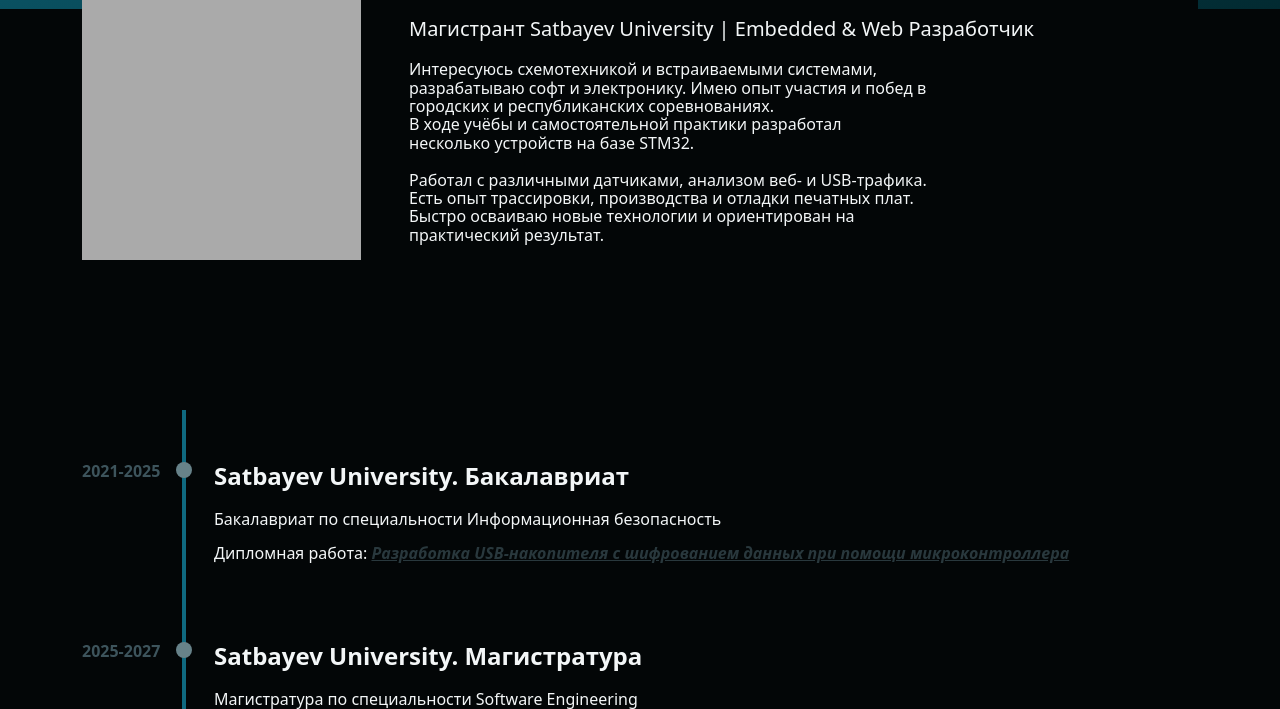
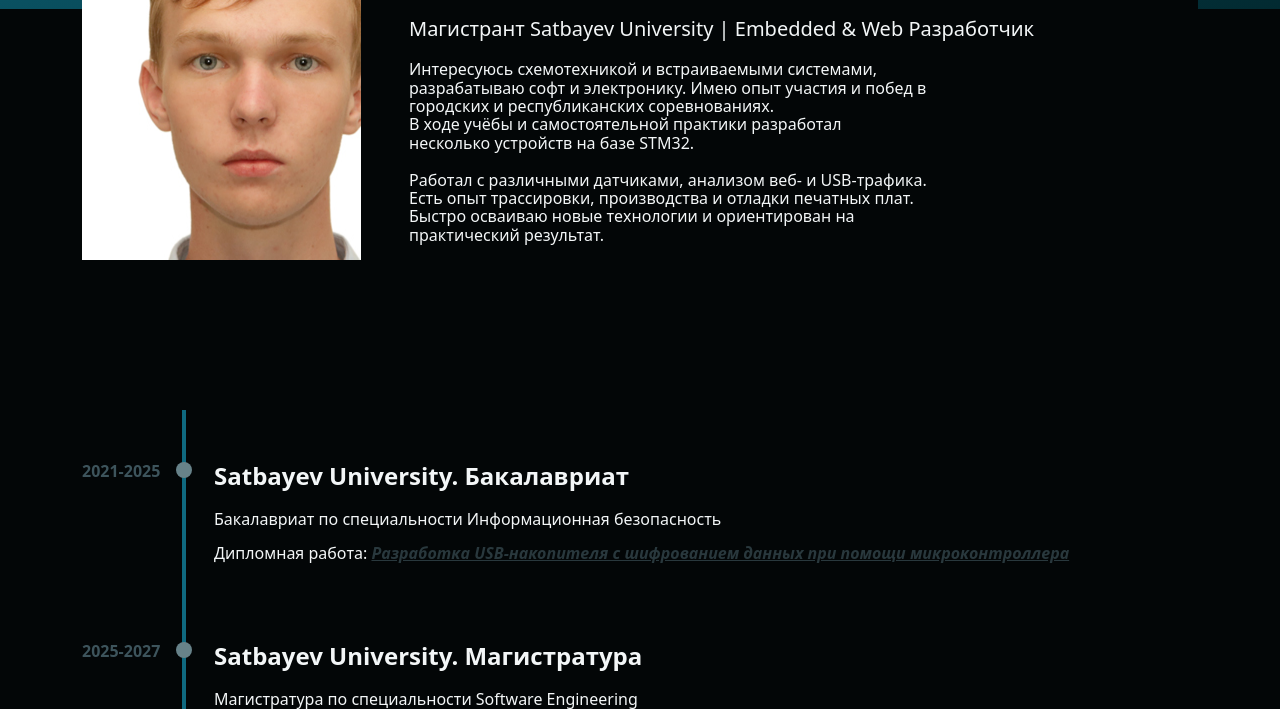
Before and after one commit to Vladimir775/profile, a plain HTML site: page index.html in a window 1280 px wide. Shown: the part 391-1100 px from the top of the page. Drawn offline with Linux system fonts and the light colour scheme.

Commit message:
Update style.css

```diff
--- a/css/style.css
+++ b/css/style.css
@@ -150,7 +150,8 @@ svg path{
 }
 
 .me{
-  background: #aaa;
+  /*background: #aaa;*/
+  background: url(/profile/images/me.jpg);
   aspect-ratio: 13/16;
 }
 
```
